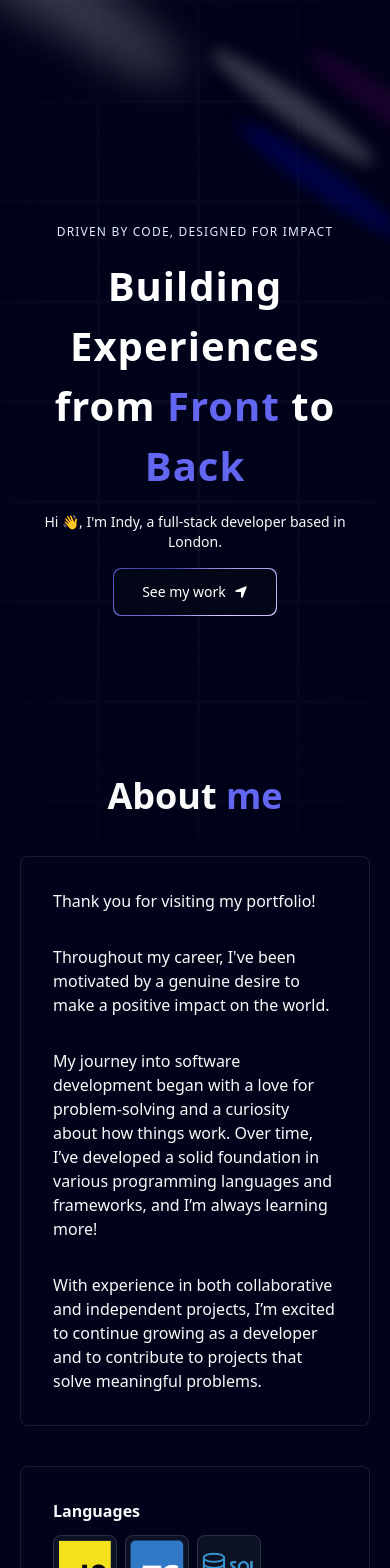
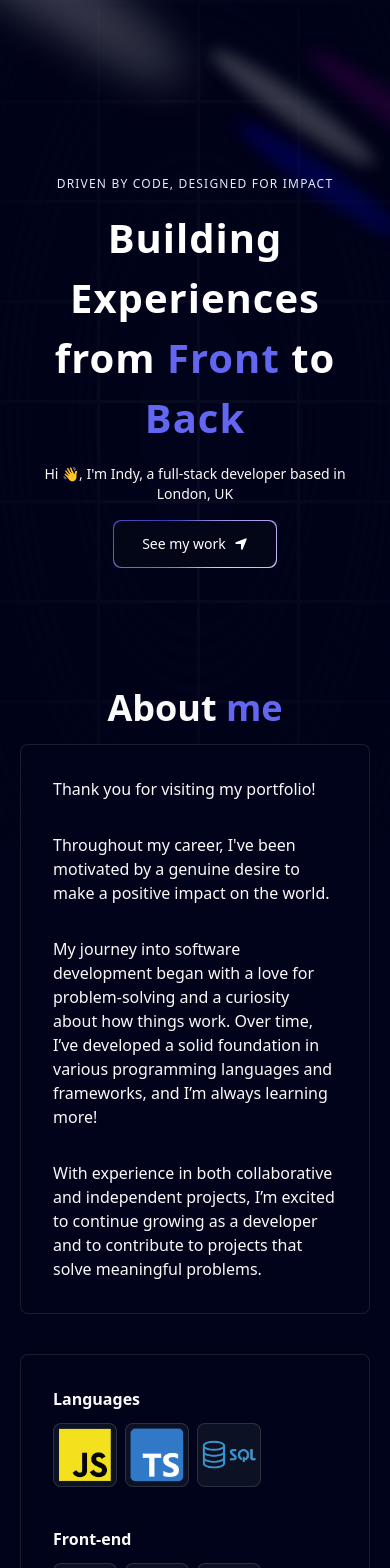
Before and after one commit to indymoorcroft/im-portfolio, a Next.js app: page / in a window 390 px wide. Shown: the top 1568 px of the page. Built offline with nearby package versions, Linux system fonts and the light colour scheme.

Commit message:
mobile styling

```diff
--- a/components/About.tsx
+++ b/components/About.tsx
@@ -7,7 +7,7 @@ const About = () => {
       <h1 className="heading">
         About <span className="text-indigo-500">me</span>
       </h1>
-      <div className="flex flex-col items-start justify-center p-8 gap-x-24 gap-y-8 mt-10 bg-black-100 rounded-lg border border-white/[0.1]">
+      <div className="flex flex-col items-start justify-center p-8 gap-x-24 gap-y-8 mt-4 bg-black-100 rounded-lg border border-white/[0.1]">
         <p className="md:text-2xl sm:text-base">
           Thank you for visiting my portfolio!
         </p>
--- a/components/Footer.tsx
+++ b/components/Footer.tsx
@@ -12,7 +12,7 @@ const Footer = () => {
           <span className="text-indigo-500">opportunities</span> and{" "}
           <span className="text-indigo-500">collaborations</span>
         </h1>
-        <p className="text-white-200 md:mt-10 my-5 text-center">
+        <p className="text-white-200 md:mt-10 md:my-0 my-5 text-center">
           Reach out to me today and let's discuss how I can help you achieve
           your goals.
         </p>
@@ -24,8 +24,8 @@ const Footer = () => {
           />
         </a>
       </div>
-      <div className="flex mt-16 md:flex-row flex-col justify-between items-center">
-        <p className="md:text-base text-sm md:font-normal font-light sd:mb-4">
+      <div className="flex mt-12 md:mt-16 md:flex-row flex-col justify-between items-center">
+        <p className="md:text-base text-sm md:font-normal font-light mb-4 md:mb-0">
           Copyright © 2024 Indigo Moorcroft
         </p>
 
--- a/components/Hero.tsx
+++ b/components/Hero.tsx
@@ -5,7 +5,7 @@ import { TextGenerateEffect } from "./ui/TextGenerateEffect";
 
 const Hero = () => {
   return (
-    <div className="pb-20 pt-36">
+    <div className="pb-10 pt-24">
       <div>
         <Spotlight
           className="-top-40 -left-10 md:-left-32 md:-top-20 h-screen"
@@ -30,8 +30,8 @@ const Hero = () => {
             words="Building Experiences from Front to Back"
             className="text-center text-[40px] md:text-5xl lg:text-6xl"
           />
-          <p className="text-center md:tracking-wider mb-4 text-sm md:text-lg lg:text-2xl">
-            Hi 👋, I'm Indy, a full-stack developer based in London.
+          <p className="text-center md:tracking-wider mb-4 md:my-2 text-sm md:text-lg lg:text-2xl">
+            Hi 👋, I'm Indy, a full-stack developer based in London, UK
           </p>
           <a href="#projects">
             <MagicButton
--- a/components/RecentProjects.tsx
+++ b/components/RecentProjects.tsx
@@ -7,12 +7,12 @@ const RecentProjects = () => {
       <h1 className="heading">
         A selection of <span className="text-indigo-400">recent projects</span>
       </h1>
-      <div className="flex flex-wrap items-center justify-center p-4 gap-x-12 gap-y-8 mt-10">
+      <div className="flex flex-wrap items-center justify-center p-4 gap-x-12 gap-y-8 mt-4">
         {projects.map(
           ({ id, title, des, img, iconLists, gitLink, webLink }) => (
             <div
               key={id}
-              className="h-[28rem] w-[30%] flex flex-col items-start justify-center border border-white/[0.1] rounded-lg"
+              className="h-[22rem] w-[100%] flex flex-col items-start justify-center border border-white/[0.1] rounded-lg md:w-[30%] md:h-[28rem]"
             >
               <div className="w-[90%] mb-5 mt-3 ml-[5%]">
                 <img src={img} alt={title} className="rounded-xl" />
@@ -49,6 +49,7 @@ const RecentProjects = () => {
                     <img src="/git.svg" alt="github logo" />
                   </a>
                 </div>
+                {webLink ? (
                   <div>
                     <a
                       href={webLink}
@@ -60,6 +61,7 @@ const RecentProjects = () => {
                       <FaLocationArrow className="ms-2" color="#CBACF9" />
                     </a>
                   </div>
+                ) : null}
               </div>
             </div>
           )
```
Lines whose indentation alone changed are shown as unchanged.
